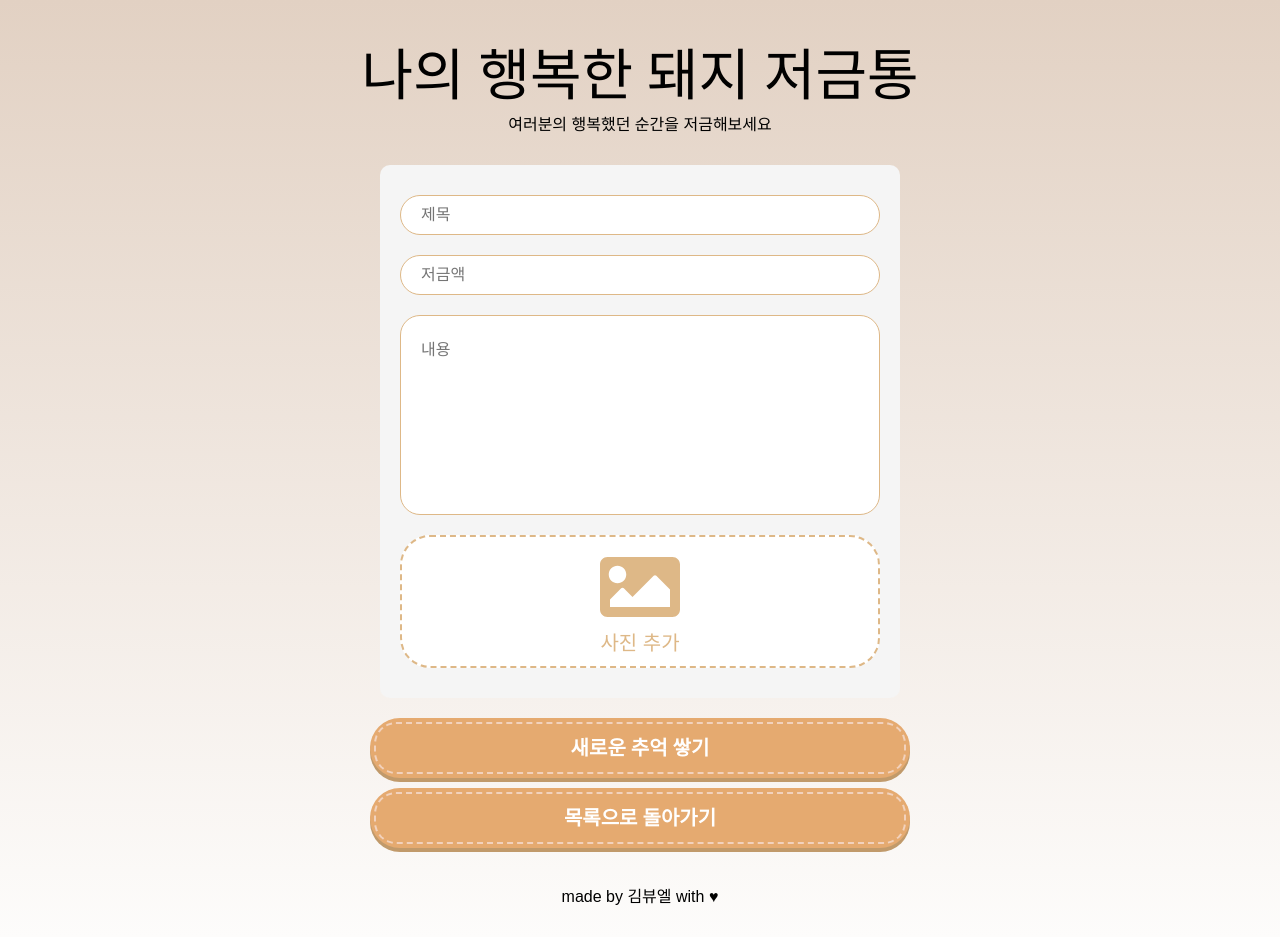
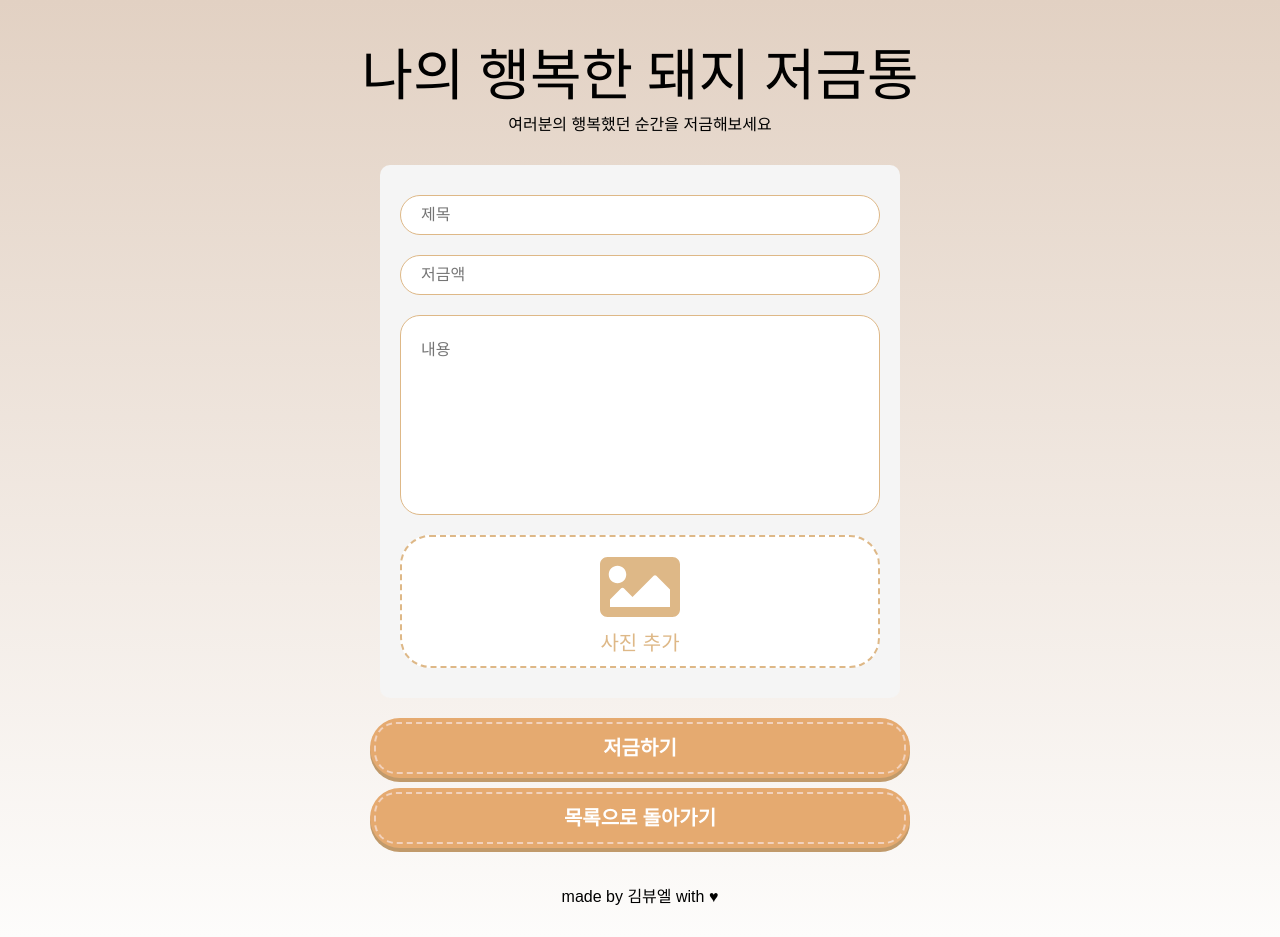
Before and after one commit to happy-piggy-bank/happy-piggy-bank-web-old, a React (Create React App) app: page /create in a window 1280 px wide. Built offline with nearby package versions, Linux system fonts and the light colour scheme; no server answers; sample sign-in values are in the browser's storage; a web font is replaced by a local one.

Commit message:
등록 화면 버튼 라벨 수정

```diff
--- a/src/components/bank/createBankScreen.jsx
+++ b/src/components/bank/createBankScreen.jsx
@@ -100,10 +100,7 @@ const CreateBankScreen = () => {
             </button>
           </div>
         </div>
-        <PrimaryButton
-          buttonText={"새로운 추억 쌓기"}
-          onClick={() => createBank()}
-        />
+        <PrimaryButton buttonText={"저금하기"} onClick={() => createBank()} />
         <PrimaryButton
           buttonText={"목록으로 돌아가기"}
           onClick={() => navigate("/bank")}
```
